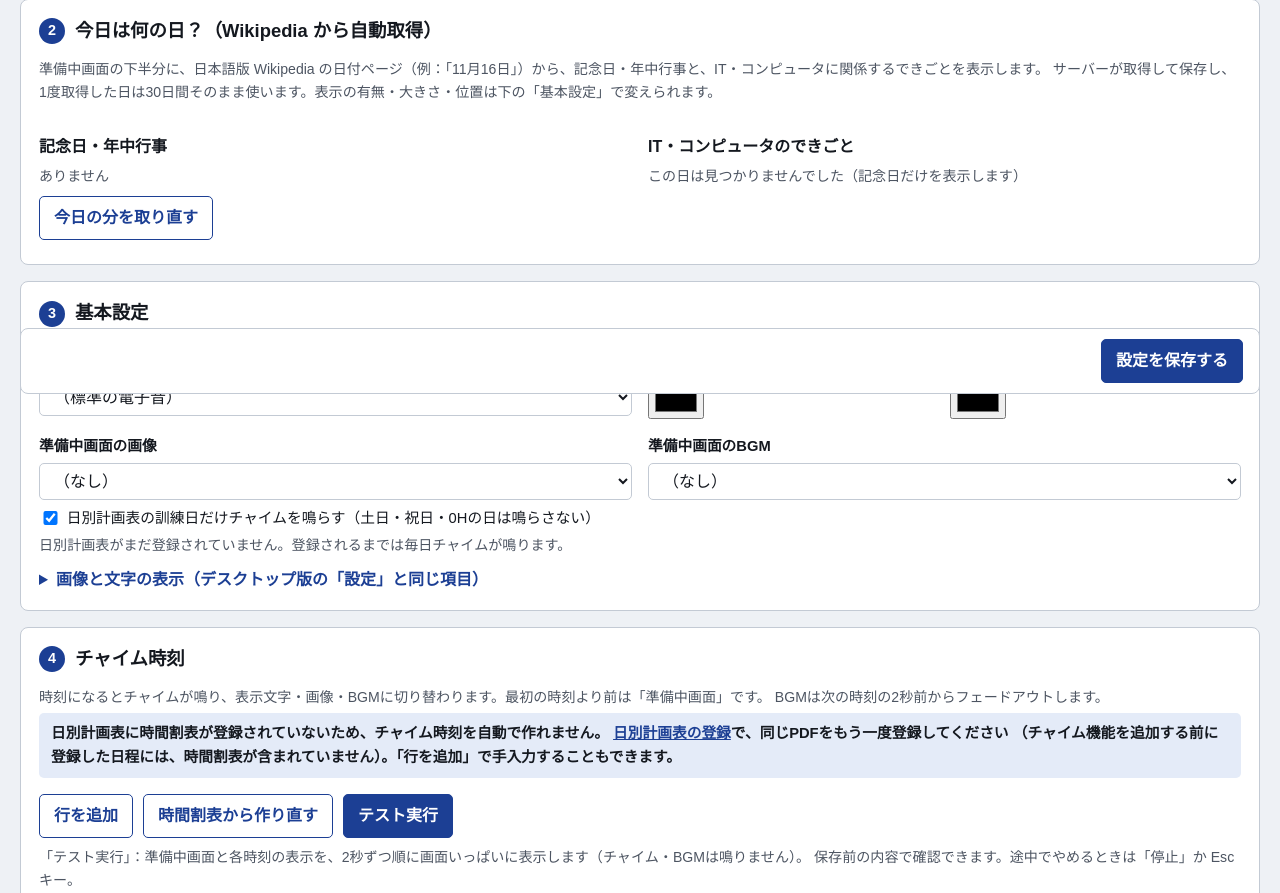
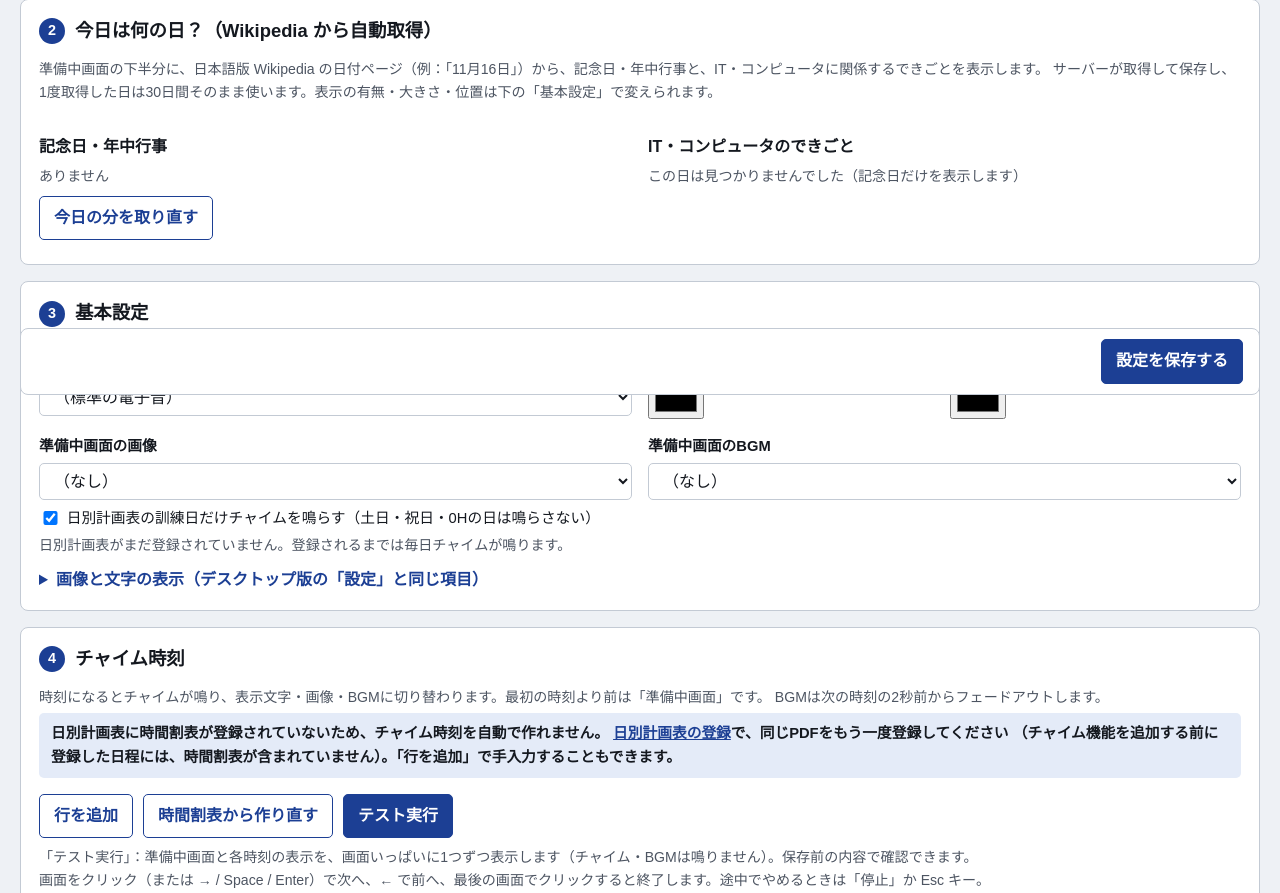
Before and after one commit to telcation/tools, a Flask app: template chime/templates/chime/admin.html in a window 1280 px wide. Shown: the part 406-1299 px from the top of the page. Run offline with Flask 3, Linux system fonts and the light colour scheme; the template is opened without the code that fills it, so the values that code supplies are empty; some web fonts are replaced.

Commit message:
「テスト実行」を自動からクリックする操作に変更

```diff
--- a/chime/static/admin_chime.js
+++ b/chime/static/admin_chime.js
@@ -196,16 +196,21 @@ $("saveForm").addEventListener("submit", () => {
   $("saveBtn").disabled = true; $("saveBtn").textContent = "保存しています…";
 });
 
-// ---------- テスト実行：準備中画面 → 各時刻 を2秒ずつ順に表示（音は鳴らさない・保存前の内容で確認できる） ----------
-const TEST_SEC = 2;
-let testTimer = null;
+// ---------- テスト実行：準備中画面 → 各時刻 を、クリックするたびに次へ（音は鳴らさない・保存前の内容で確認できる） ----------
+//   次へ：画面をクリック ／ → ／ Space ／ Enter　　前へ：← ／ Backspace　　やめる：「停止」／ Esc
+let testStep = null;  // 表示中の番号を進める関数（テスト中だけ入る）
 function stopTest() {
-  clearTimeout(testTimer); testTimer = null;
+  testStep = null;
   $("testStage").hidden = true;
-  document.removeEventListener("keydown", escStop);
+  document.removeEventListener("keydown", testKey);
   $("testRun").focus();
 }
-function escStop(e) { if (e.key === "Escape") stopTest(); }
+function testKey(e) {
+  if (!testStep) return;
+  if (e.key === "Escape") { e.preventDefault(); stopTest(); }
+  else if (["ArrowRight", " ", "Enter", "PageDown"].includes(e.key)) { e.preventDefault(); testStep(1); }
+  else if (["ArrowLeft", "Backspace", "PageUp"].includes(e.key)) { e.preventDefault(); testStep(-1); }
+}
 function runTest() {
   const data = collect(), st = data.style;
   const rows = schedule.filter((e) => /^\d{2}:\d{2}$/.test(e.time || "")).slice().sort((a, b) => a.time.localeCompare(b.time));
@@ -215,19 +220,15 @@ function runTest() {
   const info = infoFor(data, sample);
   const steps = [{ kind: "standby", label: "準備中画面（最初の時刻より前）" + (sample ? `　例：${label(sample.iso)} ${subjectKey(sample.content)}` : "") }]
     .concat(rows.map((e) => ({ kind: "entry", e, label: `${e.time}　${e.text || "（文字なし）"}${e.chime !== false ? "" : "（音なし）"}` })));
-  const el = { stage: $("testStage"), clock: $("tsClock"), next: $("tsNext") };
-  applyStage(el, st);
+  applyStage({ stage: $("testStage"), clock: $("tsClock"), next: $("tsNext") }, st);
   const d = new Date();
   $("tsDate").textContent = `${d.getFullYear()}（令和${d.getFullYear() - 2018}）年${d.getMonth() + 1}月${d.getDate()}日（${WD[d.getDay()]}）`;
-  $("testStage").hidden = false;
-  document.addEventListener("keydown", escStop);
-  $("tsStop").focus();
+  // 準備中画面は、最初の時刻の5分前として表示する
+  const before = (t) => { const [h, m] = t.split(":").map(Number), x = Math.max(0, h * 60 + m - 5); return `${String(Math.floor(x / 60)).padStart(2, "0")}:${String(x % 60).padStart(2, "0")}`; };
   let i = 0;
   const show = () => {
     const s = steps[i];
     const next = s.kind === "entry" ? rows.find((r) => r.time > s.e.time) : rows[0];
-    // 準備中画面は、最初の時刻の5分前として表示する
-    const before = (t) => { const [h, m] = t.split(":").map(Number), x = Math.max(0, h * 60 + m - 5); return `${String(Math.floor(x / 60)).padStart(2, "0")}:${String(x % 60).padStart(2, "0")}`; };
     $("tsTime").textContent = s.kind === "entry" ? `${s.e.time}:00` : (rows[0] ? `${before(rows[0].time)}:00` : "");
     $("tsNext").textContent = next ? `次のチャイム：${next.time}` : "次のチャイム：なし";
     if (s.kind === "standby") {
@@ -241,13 +242,30 @@ function runTest() {
       showPicture($("tsPicture"), s.e.image, st);
       showCenter($("tsCenter"), s.e.text, s.e.color, s.e.size);
     }
+    const last = i === steps.length - 1;
     $("tsLabel").textContent = `テスト実行 ${i + 1} / ${steps.length}　${s.label}`;
-    i++;
-    testTimer = setTimeout(() => (i < steps.length ? show() : stopTest()), TEST_SEC * 1000);
+    $("tsHint").textContent = last ? "最後です。クリックで終了" : "クリックで次へ（← で前へ）";
+    $("tsPrev").disabled = i === 0;
   };
+  testStep = (dir) => {
+    const n = i + dir;
+    if (n >= steps.length) { stopTest(); return; }  // 最後の画面でもう一度進めると終了
+    if (n < 0) return;
+    i = n; show();
+  };
+  $("testStage").hidden = false;
+  document.addEventListener("keydown", testKey);
   show();
+  $("testStage").focus();
 }
 $("testRun").addEventListener("click", runTest);
+// 画面のどこをクリックしても次へ（下の帯のボタンは除く）
+$("testStage").addEventListener("click", (e) => {
+  if (!testStep || e.target.closest(".tsBar button")) return;
+  testStep(1);
+});
+$("tsPrev").addEventListener("click", () => testStep && testStep(-1));
+$("tsNextBtn").addEventListener("click", () => testStep && testStep(1));
 $("tsStop").addEventListener("click", stopTest);
 
 window.addEventListener("beforeunload", (e) => { if (dirty) { e.preventDefault(); e.returnValue = ""; } });
--- a/chime/templates/chime/admin.html
+++ b/chime/templates/chime/admin.html
@@ -153,8 +153,8 @@
       <button type="button" id="fromTimetable" class="fixed">時間割表から作り直す</button>
       <button type="button" id="testRun" class="primary fixed">テスト実行</button>
     </div>
-    <p class="hint">「テスト実行」：準備中画面と各時刻の表示を、2秒ずつ順に画面いっぱいに表示します（チャイム・BGMは鳴りません）。
-      保存前の内容で確認できます。途中でやめるときは「停止」か Esc キー。</p>
+    <p class="hint">「テスト実行」：準備中画面と各時刻の表示を、画面いっぱいに1つずつ表示します（チャイム・BGMは鳴りません）。保存前の内容で確認できます。<br>
+      画面をクリック（または → / Space / Enter）で次へ、← で前へ、最後の画面でクリックすると終了します。途中でやめるときは「停止」か Esc キー。</p>
     <div class="scroll"><table class="mx plan" id="schedTable"></table></div>
   </section>
 
@@ -179,14 +179,16 @@
   </section>
 
   <!-- テスト実行の表示（チャイム表示画面と同じ見た目） -->
-  <div id="testStage" class="testStage" hidden>
+  <div id="testStage" class="testStage" tabindex="-1" hidden>
     <img id="tsPicture" class="tsPicture" alt="" hidden>
     <div id="tsCenter" class="tsCenter" hidden></div>
     <div id="tsTop" class="tsSlot" hidden></div>
     <div id="tsBtm" class="tsSlot" hidden></div>
     <div id="tsToday" class="today" hidden></div>
     <div id="tsClock" class="tsClock"><div id="tsDate"></div><div id="tsTime"></div><div id="tsNext"></div></div>
-    <div class="tsBar"><span id="tsLabel"></span><button type="button" id="tsStop">停止</button></div>
+    <div class="tsBar"><span id="tsLabel"></span>
+      <span class="tsBtns"><span id="tsHint"></span>
+        <button type="button" id="tsPrev">前へ</button><button type="button" id="tsNextBtn">次へ</button><button type="button" id="tsStop">停止</button></span></div>
   </div>
 
   <div class="saveBar">
--- a/static/style.css
+++ b/static/style.css
@@ -181,3 +181,6 @@ h1.brand img{width:48px;height:48px}
 .today ul{margin:0;padding-left:1.1em}
 .today li{margin:.05em 0}
 .todaySrc{font-size:.45em;color:#555;text-align:right;margin-top:.2em}
+.testStage{cursor:pointer;outline:none}
+.tsBtns{display:flex;align-items:center;gap:8px;font-weight:400}
+.tsBar button:disabled{opacity:.45}
```
Also changed, not shown: README.md.
